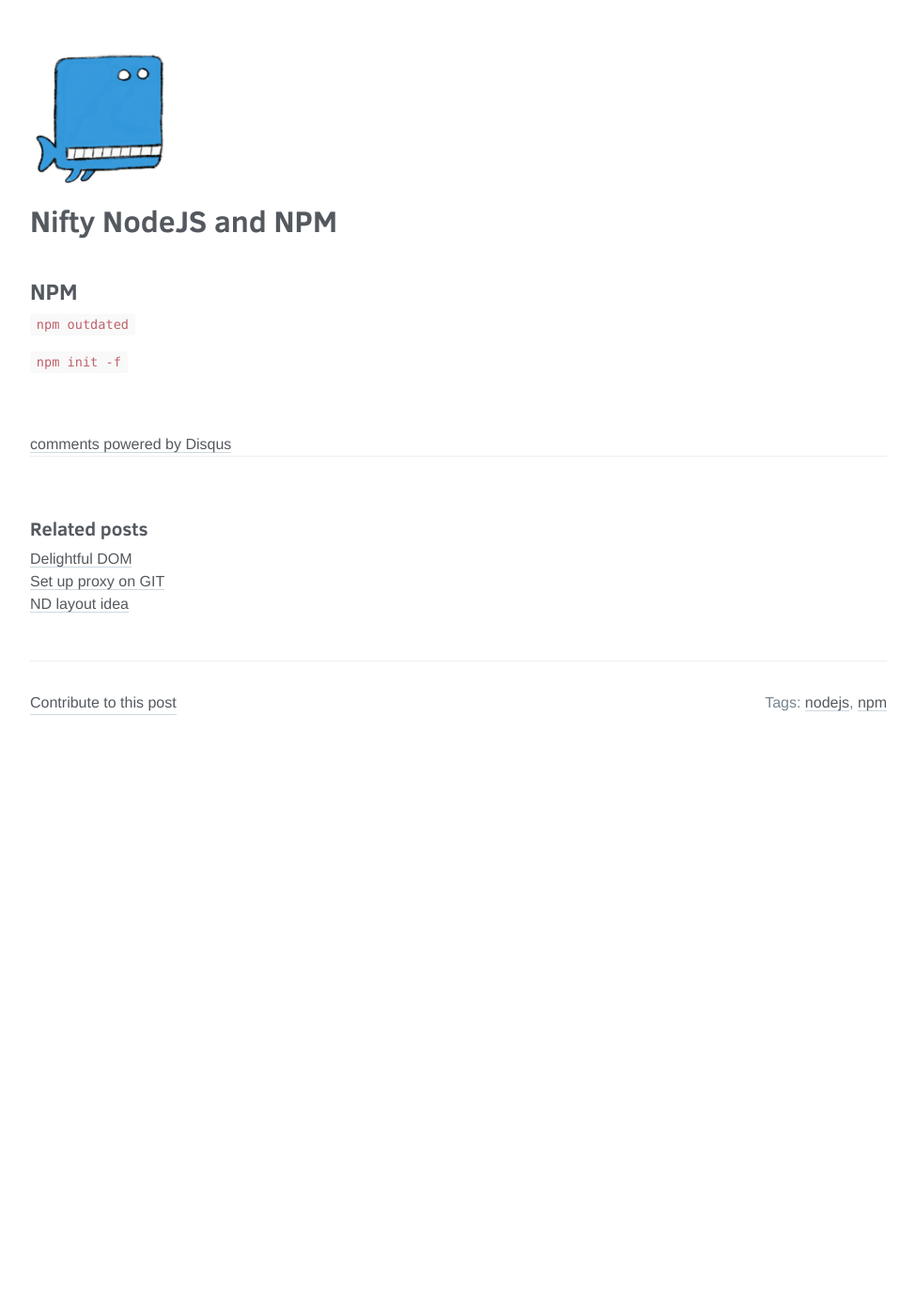
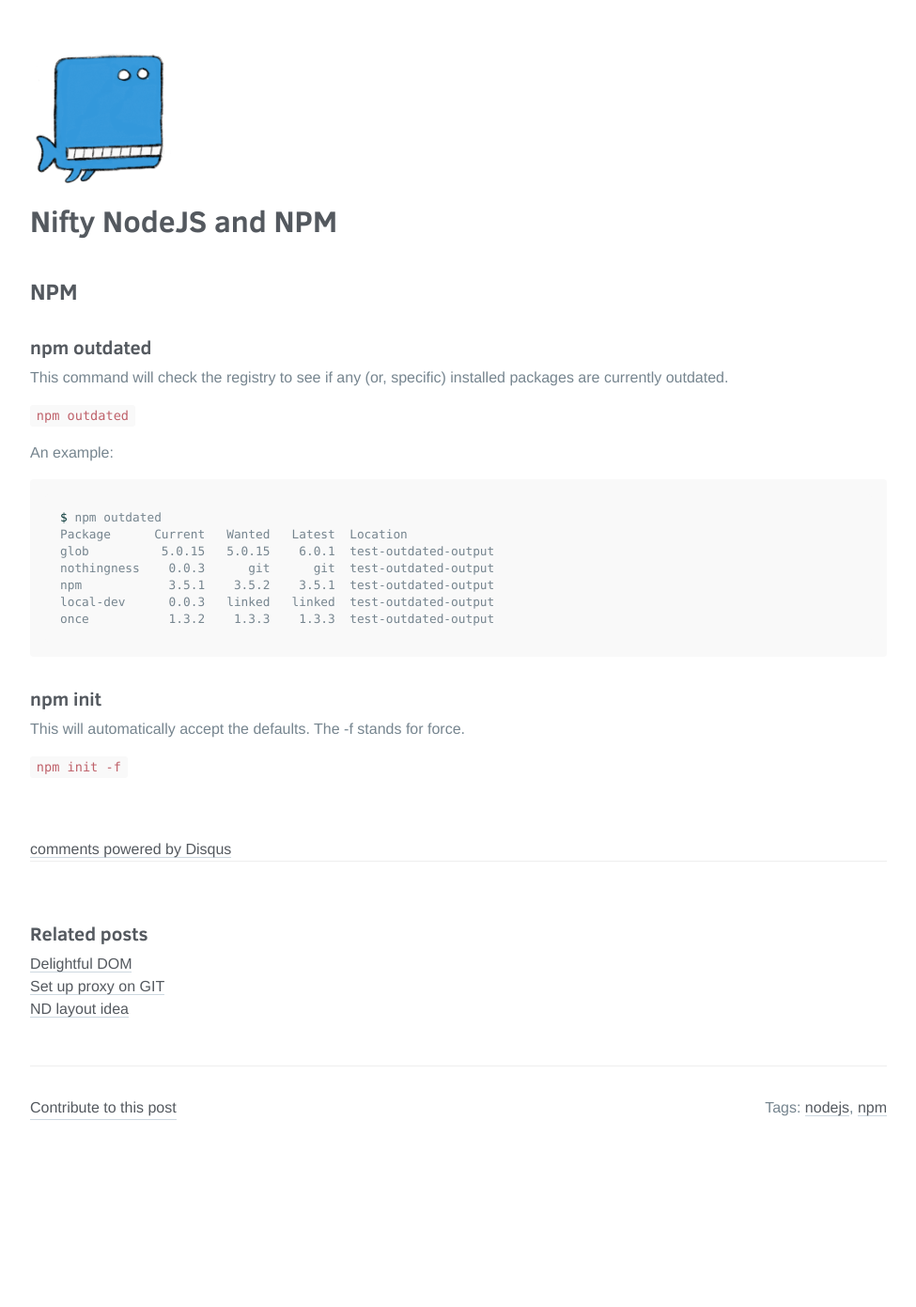
Before and after one commit to cirgl/lthr.github.io, a Jekyll site: the page built from _posts/2016-05-21-nodejs.md, in a window 1280 px wide. Shown: the whole page at 94% size, without its empty margins (152-1127 px from the left). Built offline with Jekyll 4.4.1, drawn with Linux system fonts in a browser that asks for light colours; comment, search, counter and statistics services are not loaded; before the commit the page ends 960 px from its top, so only the background shows below that.

Commit message:
add description and example for npm outdated

````diff
--- a/_posts/2016-05-21-nodejs.md
+++ b/_posts/2016-05-21-nodejs.md
@@ -8,6 +8,24 @@ tags:
 
 ## NPM
 
+### npm outdated
+This command will check the registry to see if any (or, specific) installed packages are currently outdated.
+
 `npm outdated`
 
+An example:
+
+```bash
+$ npm outdated
+Package      Current   Wanted   Latest  Location
+glob          5.0.15   5.0.15    6.0.1  test-outdated-output
+nothingness    0.0.3      git      git  test-outdated-output
+npm            3.5.1    3.5.2    3.5.1  test-outdated-output
+local-dev      0.0.3   linked   linked  test-outdated-output
+once           1.3.2    1.3.3    1.3.3  test-outdated-output
+```
+
+### npm init
+This will automatically accept the defaults. The -f stands for force.
+
 `npm init -f`
````
